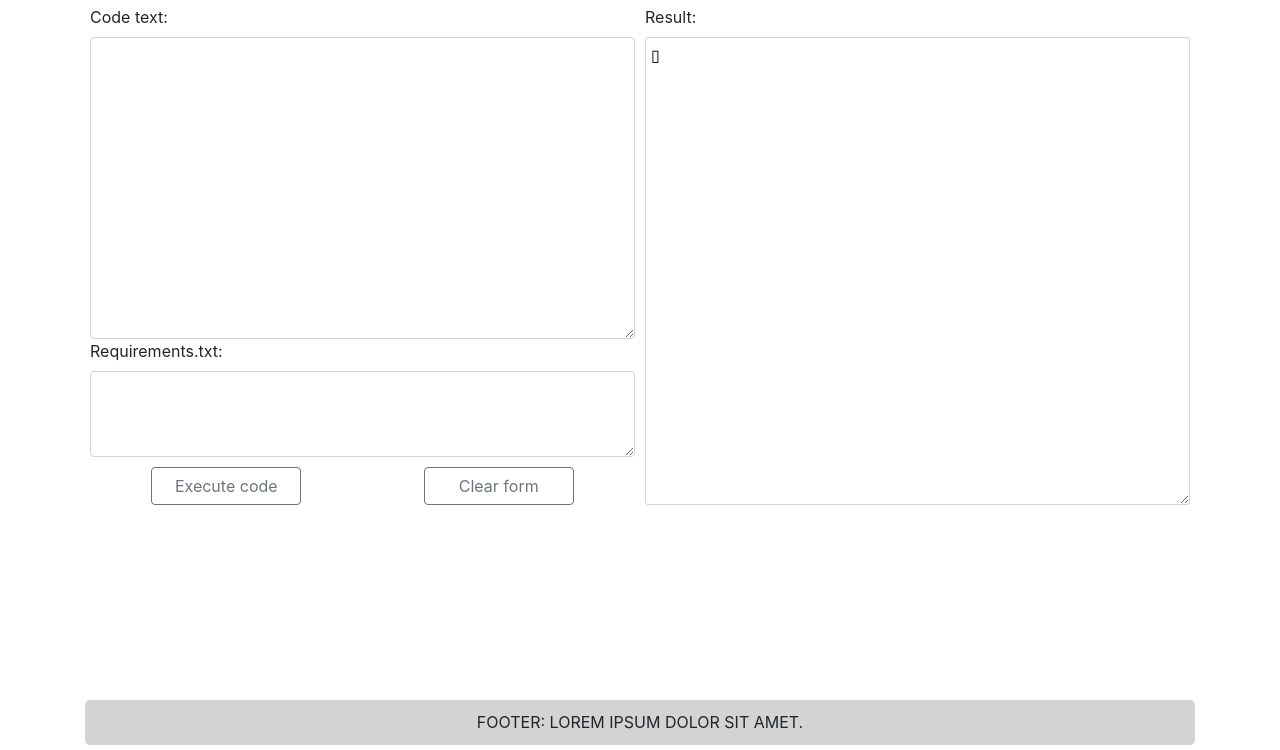
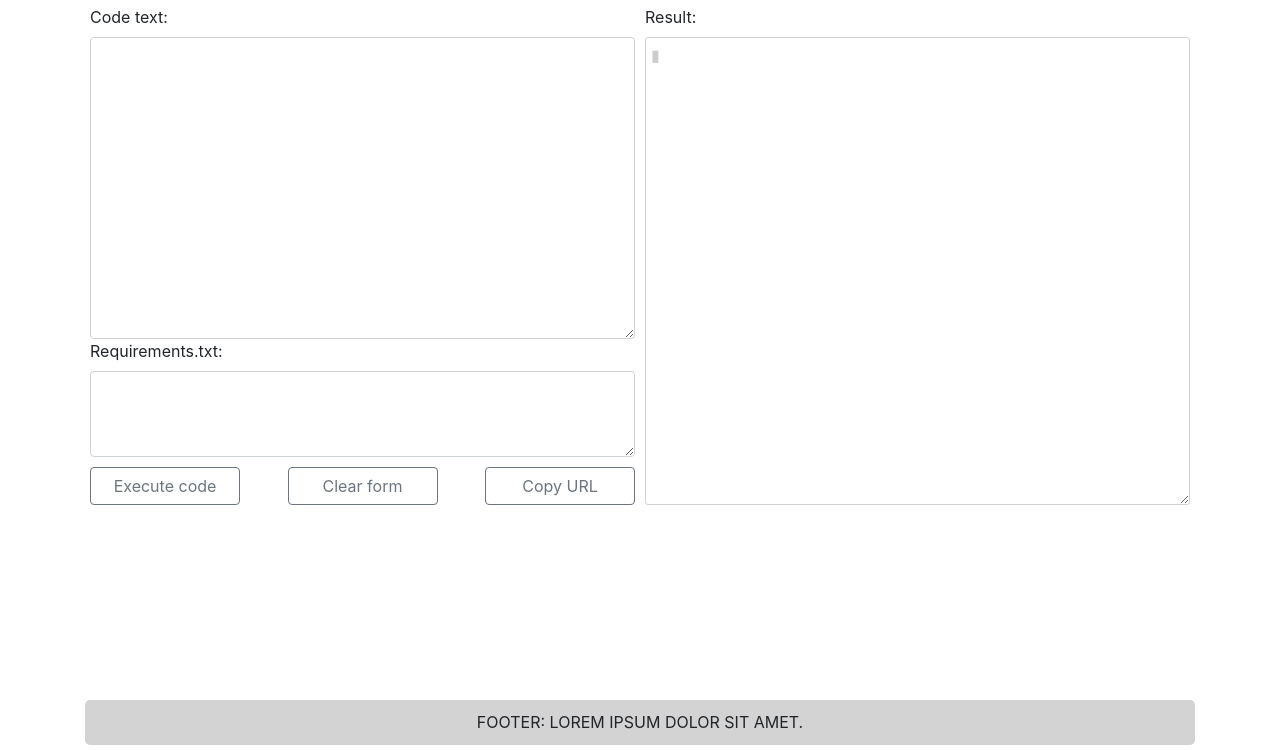
Before and after one commit to pywebexecutorgb/main, a Django app: page /code/create/ in a window 1280 px wide. Shown: the part 50-800 px from the top of the page. Run offline with Django 3.2, Linux system fonts and the light colour scheme; some libraries are stand-ins or nearby versions.

Commit message:
create copy button

```diff
--- a/executor/api/serializers.py
+++ b/executor/api/serializers.py
@@ -5,9 +5,11 @@ from mainapp.models import CodeBase, CodeExecution
 
 
 class CodeBaseSerializer(serializers.ModelSerializer):
+    url = serializers.ReadOnlyField()
+
     class Meta:
         model = CodeBase
-        fields = ('pk', 'code_text', 'dependencies', 'created_at')
+        fields = ('pk', 'code_text', 'dependencies', 'created_at', 'url')
         lookup_field = 'pk'
 
 
--- a/executor/mainapp/models.py
+++ b/executor/mainapp/models.py
@@ -52,6 +52,7 @@ code_exec
 from hashlib import sha3_512
 
 from django.db import models
+from django.urls import reverse
 
 
 class CodeBase(models.Model):
@@ -82,6 +83,14 @@ class CodeBase(models.Model):
                 interpreter='{self.get_interpreter_display()}'
                 code='{self.code_text[:64]}'
                 dependencies='{self.dependencies}'"""
+
+    @property
+    def url(self):
+        """
+        Return short URL location to CodeBase object
+        :return location path: string
+        """
+        return reverse('mainapp:read', args=(self.pk,))
 
     def save(self, force_insert=False, force_update=False, using=None, update_fields=None):
         """
--- a/executor/mainapp/templates/mainapp/codebase_form.html
+++ b/executor/mainapp/templates/mainapp/codebase_form.html
@@ -23,8 +23,9 @@
         <div class="content">
             <div class="input-block">
                 <div id="loader" hidden="hidden"></div>
-                <input id="url-result" type="text" hidden="hidden" disabled
-                       value="{% if object.pk %}{{ request.META.HTTP_HOST }}{% url 'mainapp:read' pk=object.pk %}{% endif %}">
+                <input id="url-result" type="text" hidden
+                       data-domain="{{ request.META.HTTP_HOST }}"
+                       data-location="{% if object.pk %}{{ object.url }}{% else %}{{ request.path }}{% endif %}">
 
                 <form action="{% url 'mainapp:index' %}" class="input-form" method="post" id="code_create_form">
                     {% csrf_token %}
@@ -35,6 +36,9 @@
                         </button>
                         <button type="reset" value="Reset" class="clear-button btn btn-outline-secondary">
                             Clear form
+                        </button>
+                        <button id="copy-button" class="clear-button btn btn-outline-secondary">
+                            Copy URL
                         </button>
                     </div>
                 </form>
--- a/executor/mainapp/urls.py
+++ b/executor/mainapp/urls.py
@@ -1,10 +1,11 @@
 from django.urls import path
 
-from mainapp.views import CodeCreate, CodeRead, code_read_ajax
+from mainapp.views import CodeCreate, CodeRead
 
 app_name = 'mainapp'
 urlpatterns = [
     path('create/', CodeCreate.as_view(), name='index'),
     path('read/<int:pk>', CodeRead.as_view(), name='read'),
-    path('ajax_read/<int:pk>', code_read_ajax, name='ajax_read'),
+    # This logic migrated into REST API: api/views.py
+    # path('ajax_read/<int:pk>', code_read_ajax, name='ajax_read'),
 ]
--- a/executor/mainapp/views.py
+++ b/executor/mainapp/views.py
@@ -1,6 +1,4 @@
 from django.urls import reverse
-from django.http import JsonResponse, HttpResponseRedirect
-from django.shortcuts import render, get_object_or_404
 from django.views.generic import DetailView, CreateView
 
 from mainapp.forms import CodeBaseForm
@@ -38,9 +36,9 @@ class CodeRead(DetailView):
 
         return context
 
-
-def code_read_ajax(request, pk):
-    if request.is_ajax():
-        qs = get_object_or_404(CodeExecution, pk=pk)
-        return JsonResponse({'output': qs.output,
-                             'has_errors': qs.has_errors})
+# This logic migrated into REST API: api/views.py
+# def code_read_ajax(request, pk):
+#     if request.is_ajax():
+#         qs = get_object_or_404(CodeExecution, pk=pk)
+#         return JsonResponse({'output': qs.output,
+#                              'has_errors': qs.has_errors})
--- a/executor/static/mainapp/css/main.css
+++ b/executor/static/mainapp/css/main.css
@@ -64,7 +64,8 @@ header, footer {
 
 .buttons {
     display: flex;
-    justify-content: space-around;
+    /* justify-content: space-around; */
+    justify-content: space-between;
 }
 
 .run-button,
@@ -75,6 +76,20 @@ header, footer {
 
 .error-message {
     color: darkred;
+}
+
+.blinking {
+    animation: 1s infinite linear blink;
+}
+
+@keyframes blink {
+    0% {
+        color: black;
+    }
+    50% {
+        color: transparent;
+    }
+
 }
 
 #loader {
--- a/executor/static/mainapp/js/code_ajax.js
+++ b/executor/static/mainapp/js/code_ajax.js
@@ -1,6 +1,6 @@
 'use strict';
 
-window.onload = () => { // после загрузки страницы навешиваем слушатель "клик"
+window.addEventListener('load', () => { // после загрузки страницы навешиваем слушатель "клик"
   document.querySelector('#execute_button').addEventListener('click', (event) => {
     event.preventDefault(); // отключаем стандартное действие кнопки
     event.target.dataset.defaultValue = event.target.innerText; // добавляем для кнопки описание по умолчанию
@@ -39,14 +39,19 @@ window.onload = () => { // после загрузки страницы наве
         document.getElementById('loader').hidden = true;
 
         outputResult.value = response['output']; // выводим результат выполнения кода
+        outputResult.classList.remove('blinking'); // удаляем эффект мигания курсора
 
         if (response['has_errors']) { // если вернулся код с ошибками
           outputResult.classList.add('error-message'); // меняем класс на ошибочный
         } else { // если вернулся код без ошибок
           outputResult.classList.remove('error-message'); // убираем ошибочный класс
         }
+
+        // обновляем location результата
+        let url = document.getElementById('url-result');
+        url.dataset.location = response['code']['url'];
       }
     };
 
   });
-}
+});
--- a/executor/static/mainapp/js/main.js
+++ b/executor/static/mainapp/js/main.js
@@ -1,25 +1,63 @@
 "use strict";
 
-function resetInputForm(event) {
+window.addEventListener('load', () => {
+  clearButtonListener();
+  copyButtonListener();
+
+  /**
+   * Function setup empty values for text in forms by click "clear button"
+   */
+  function clearButtonListener() {
+    let btn = document.querySelector('.clear-button');
+    btn.addEventListener('click', () => {
+      resetInputForm();
+    });
+
+    /**
+     * Change form fields text to empty
+     */
+    function resetInputForm() {
       document.getElementById('id_code_text').textContent = '';
       document.getElementById('id_dependencies').textContent = '';
     }
+  }
 
-let btn = document.querySelector('.clear-button');
-btn.addEventListener('click', (e) => {
-  e.preventDefault();
-  resetInputForm(e);
+  /**
+   * Copy button handler.
+   */
+  function copyButtonListener() {
+    let copyBtn = document.getElementById('copy-button');
+    copyBtn.addEventListener('click', (event) => {
+      event.preventDefault();
+      copyURLToClipboard(event);
     });
 
-let outputResult = document.getElementById('output-result');
-if (outputResult.classList.contains('blinking')) {
-  setInterval(function () {
-    if (outputResult.classList.contains('on')) {
-      outputResult.innerHTML = '&#9646;';
-      outputResult.classList.remove('on');
-    } else {
-      outputResult.innerHTML = '&#9647;';
-      outputResult.classList.add('on');
+    /**
+     * Copy URL logic:
+     * - get URL from data domain and location in #url-result (return from backend)
+     * - set input unhidden
+     * - select all text in input
+     * - copy string into clipboard
+     * - make input hidden again
+     * Also added logic: make copy button inactive for 2 sec.
+     * @param event
+     */
+    function copyURLToClipboard(event) {
+      let url = document.getElementById('url-result');
+      url.value = url.dataset.domain + url.dataset.location;
+      url.hidden = false;
+      url.select();
+      document.execCommand('copy');
+      url.hidden = true;
+
+      event.target.dataset.defaultValue = event.target.textContent;
+      event.target.textContent = 'URL copied';
+      event.target.disabled = true;
+
+      setTimeout(() => {
+        event.target.textContent = event.target.dataset.defaultValue;
+        event.target.disabled = false;
+      }, 2000);
     }
-  }, 700);
   }
+});
```
Lines whose indentation alone changed are shown as unchanged.
